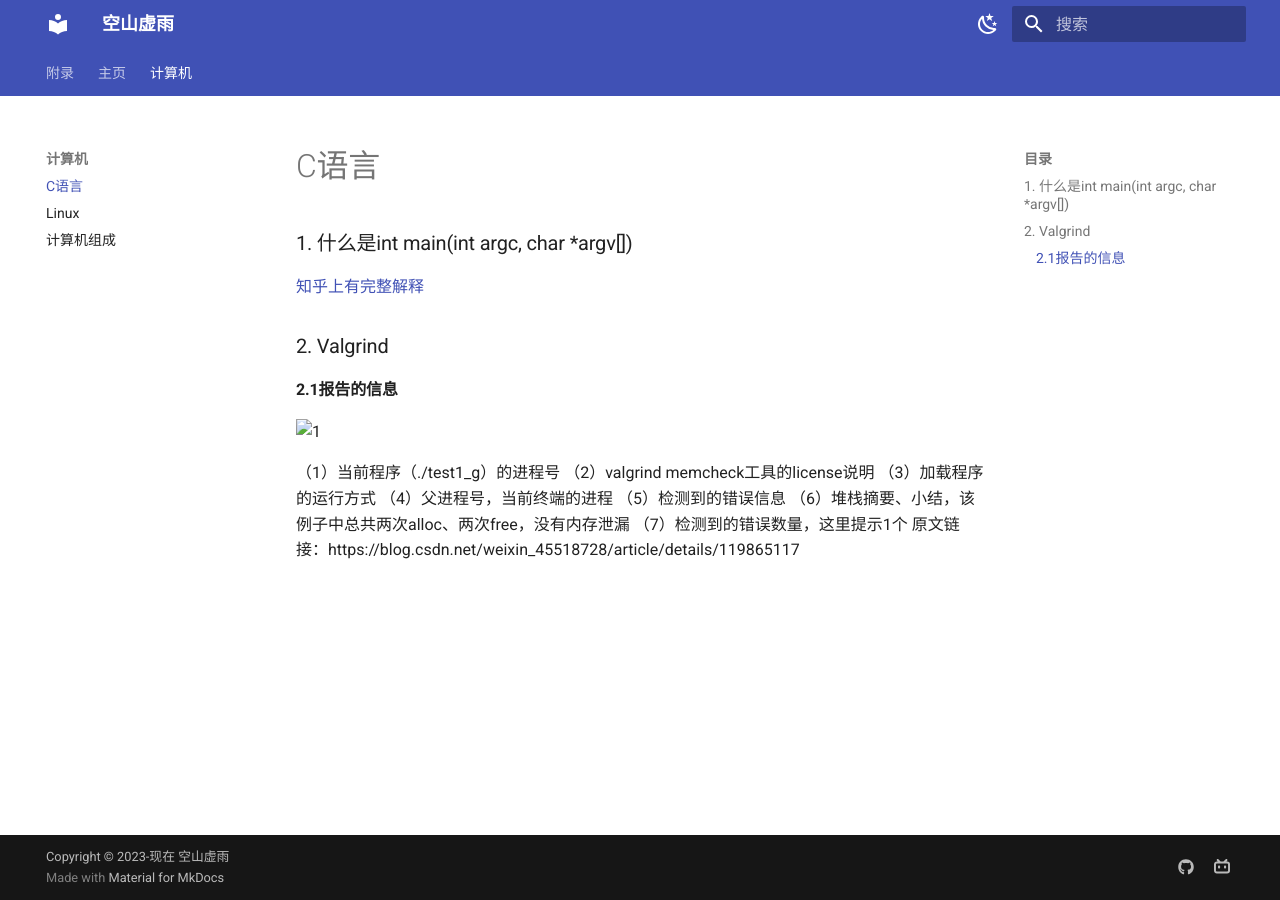
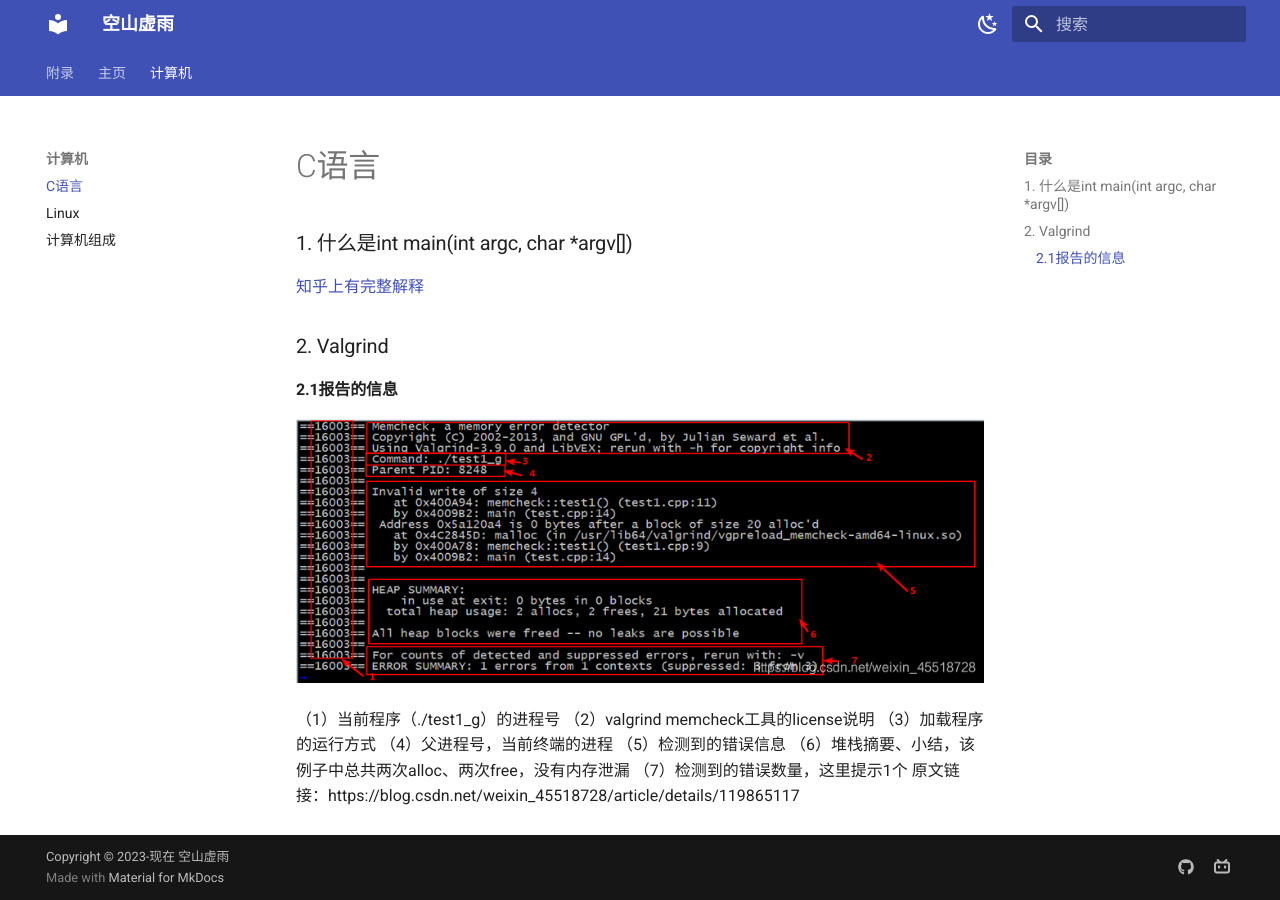
Before and after one commit to KongshanXuyu/zh-blog, an MkDocs documentation site: the page built from docs/计算机/C语言/文件.md, in a window 1280 px wide. Built offline with MkDocs 1.6.1 and Material for MkDocs 9.7.7, drawn with Linux system fonts in a browser that asks for light colours.

Commit message:
2023-12-02_20:37:18 update

```diff
--- a/docs/计算机/C语言/文件.md
+++ b/docs/计算机/C语言/文件.md
@@ -8,7 +8,7 @@
 
 #### 2.1报告的信息
 
-![1](/home/zh/Documents/Repo/zh-blog/docs/计算机/C语言/pictures/001.png)
+![1](./001.png)
 
 （1）当前程序（./test1_g）的进程号
 （2）valgrind memcheck工具的license说明
```
Also changed, not shown: docs/计算机/C语言/文件/001.png (renamed from docs/计算机/C语言/pictures/001.png).
